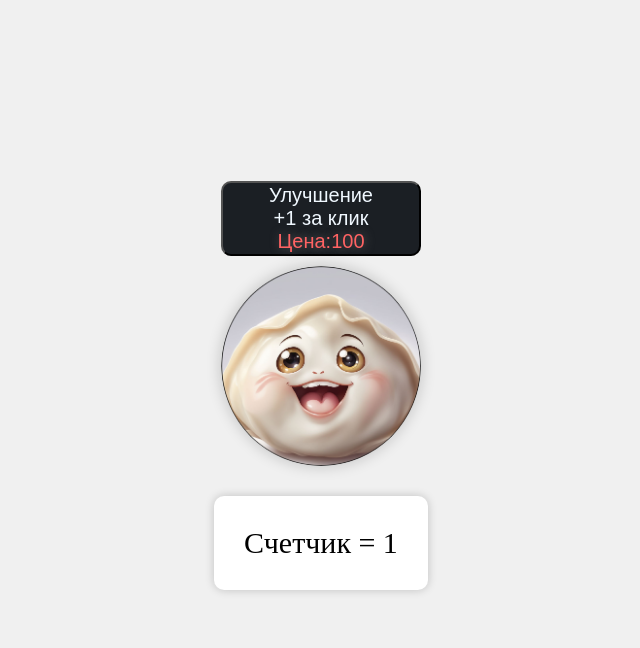
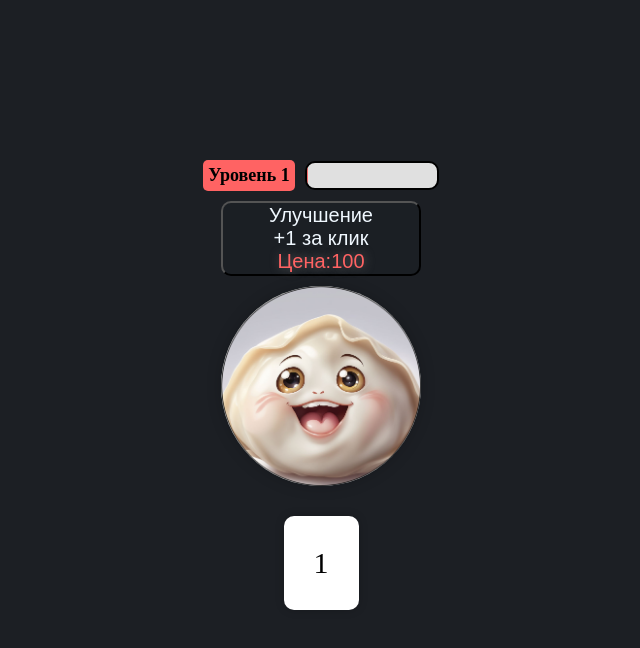
Before and after one commit to Project-271/Prototype-DumplingCoin, a plain HTML site: page index.html in a window 1280 px wide. Both pictures are taken after a click on the button 640 px from the left and 365 px from the top of the page. Shown: the whole page, without its empty margins (319-959 px from the left). Drawn offline with Linux system fonts and the light colour scheme.

Commit message:
Add files via upload

```diff
--- a/Index.js
+++ b/Index.js
@@ -1,62 +1,108 @@
+// ======= Инициализация переменных =======
 let countMoney = 0
 let click = 1
 let improvement_1Price = 100
-// Делаем примитивное прибавление +1 за клик
+
+let currentLevel = 1
+let moneyForNextLevel = 100
+let currentTaps = 0
+
+// ======= Функция обновления прогресс-бара =======
+function updateProgressBar() {
+	const progressFill = document.getElementById('progressFill')
+	const progress = (countMoney / moneyForNextLevel) * 100
+	progressFill.style.width = `${progress}%`
+}
+
+// ======= Функция повышения уровня =======
+function levelUp() {
+	currentLevel++
+	moneyForNextLevel *= 5
+
+	document.getElementById('rankLabel').innerText = `Уровень ${currentLevel}`
+	updateProgressBar()
+}
+
+// ======= Функция обработки кликов и подсчета =======
 function Count() {
-	if (countMoney < 1000) {
 	countMoney += click
-		document.getElementById('Count').innerText = `Счетчик = ${countMoney}`
+
+	document.getElementById('Count').innerText = countMoney
+	updateProgressBar()
+
+	if (countMoney >= moneyForNextLevel) {
+		levelUp()
+	}
+
 	return countMoney
 }
-}
-// Добавляем покупку скилла +1 к основному клику, с каждым улучшением цена увеличивается в 10 раз
+
+// ======= Функция увеличения значения клика =======
 function increaseClickValue() {
 	if (countMoney >= improvement_1Price) {
 		click += 1
 		countMoney -= improvement_1Price
 		improvement_1Price *= 10
-		document.getElementById('Count').innerText = `Счетчик = ${countMoney}`
-		document.getElementById('improvment_1Prise_increaseClickValue').innerText = improvement_1Price
+
+		document.getElementById('Count').innerText = countMoney
+		document.getElementById('improvment_1Prise_increaseClickValue').innerText =
+			improvement_1Price
 		alert(`Бустер активирован! Теперь каждый клик добавляет ${click}.`)
 	} else {
 		alert('Недостаточно средств! Продолжай кликать...')
 	}
 }
-// Обработка множественных касаний
-document.querySelector('.mainСharacter').addEventListener('touchstart', function(event) {
-    event.preventDefault();
+
+// ======= Обработка событий касания =======
+document.querySelector('.mainСharacter').addEventListener(
+	'touchstart',
+	function (event) {
+		event.preventDefault()
 		for (let i = 0; i < event.touches.length; i++) {
-        Count();
+			Count()
 		}
-}, { passive: true });
+	},
+	{ passive: true }
+)
 
-// Анимация при клике
+// ======= Анимация кнопки при нажатии и перемещении =======
 function pressAndMoveButton(button) {
 	button.classList.add('press-move')
 	setTimeout(function () {
 		button.classList.remove('press-move')
 	}, 300)
 }
-// + click улетает
- // Функция для отображения летающих чисел
+
+// ======= Анимация кнопки при нажатии и перемещении =======
+function pressAndMoveButton(button) {
+	button.classList.add('press-move')
+	setTimeout(function () {
+		button.classList.remove('press-move')
+	}, 300)
+}
+
 function handleClick(event) {
-    const button = event.currentTarget;
-    const rect = button.getBoundingClientRect();
-    const x = event.clientX - rect.left;
-    const y = event.clientY - rect.top;
+	const button = event.currentTarget
+	const rect = button.getBoundingClientRect()
 
-    // Создаем элемент для числа
-    const numberElement = document.createElement('div');
-    numberElement.className = 'floating-number';
-    numberElement.innerText = `+${click}`;
-    numberElement.style.left = `${x}px`;
-    numberElement.style.top = `${y}px`;
+	const numberElement = document.createElement('div')
+	numberElement.className = 'floating-number'
+	numberElement.innerText = `+${click}`
 
-    // Добавляем элемент в кнопку
-    button.appendChild(numberElement);
+	const x = event.clientX - rect.left
+	const y = event.clientY - rect.top
+	numberElement.style.position = 'absolute'
+	numberElement.style.left = `${x}px`
+	numberElement.style.top = `${y}px`
 
-    // Удаляем элемент после завершения анимации
+	button.appendChild(numberElement)
+
 	setTimeout(() => {
-      numberElement.remove();
-    }, 1000);
+		numberElement.style.transform = 'translateY(-50px)'
+		numberElement.style.opacity = '0'
+	}, 0)
+
+	setTimeout(() => {
+		numberElement.remove()
+	}, 1000)
 }
--- a/index.html
+++ b/index.html
@@ -8,10 +8,18 @@
     <title>Dumplingcoin</title>
   </head>
   <body>
+    <!-- УРОВНИ РАНГОВ ТУДА СЮДА -->
+<div class="rank-container">
+  <span id="rankLabel">Уровень 1</span>
+  <div class="progress-bar">
+    <div id="progressFill"></div>
+  </div>
+</div>
+
 
   <button  onclick="increaseClickValue()" class="improvments" >Улучшение <br>+1 за клик<br><div class="priceColor">Цена:<span id="improvment_1Prise_increaseClickValue">100</span></div></button>
 
 <button onclick="handleClick(event); pressAndMoveButton(this); Count()" class="mainСharacter" ></button>
-<p id="Count">Счетчик = 0</p>
+<p id="Count">0</p>
   </body>
   </html>
--- a/style.css
+++ b/style.css
@@ -5,14 +5,15 @@ body {
     align-items: center;
     height: 100vh;
     margin: 0;
-    background-color: rgb(240, 240, 240);
+    background-color: #1c1f24;
 }
 
 .mainСharacter {
+  position: relative;
     width: 200px;
     height: 200px;
     border: none;
-    background-image: url('./rangs/default-pelmen.png');
+    background-image: url('./photo/default-pelmen.png');
     background-size: cover;
     background-position: center;
     border-radius: 50%;
@@ -55,23 +56,61 @@ body {
     .press-move {
       animation: pressAndMoveForward 0.3s ease-out;
     }
-/* Цифры улетают за тап */
-    .floating-number {
-      position: absolute;
-      color: rgb(255, 255, 255);
-      font-size: 25px;
-      font-weight: bold;
-      animation: floatUp 1s ease-out forwards;
-      pointer-events: none;
-    }
-
-    @keyframes floatUp {
-      0% {
+/* Анимация для плавного подъема и исчезновения чисел */
+@keyframes floatUp {
+    0% {
         opacity: 1;
         transform: translateY(0);
-      }
-      100% {
+    }
+    100% {
         opacity: 0;
-        transform: translateY(-50px);
-      }
+        transform: translateY(-100px);
     }
+}
+
+.floating-number {
+    position: absolute;
+    color: rgb(255, 255, 255);
+    font-size: 25px;
+    font-weight: bold;
+    pointer-events: none;
+    transform: translateY(0);
+    opacity: 1;
+    animation: floatUp 1s ease-out forwards;
+}
+
+
+
+/*  РАНГИ И УРОВНИ */
+.rank-container {
+  display: flex;
+  align-items: center;
+  justify-content: center;
+  margin-bottom: 10px;
+}
+
+.progress-bar {
+  width: 130px;
+  height: 25px;
+  background-color: #e0e0e0;
+  border-radius: 10px;
+  overflow: hidden;
+  margin-left: 10px;
+  border:2px solid black;
+}
+
+#progressFill {
+  width: 0;
+  height: 100%;
+  background-color: rgba(255, 0, 0, 0.534);
+  transition: width 0.3s ease;
+}
+
+#rankLabel {
+  background-color: #ff6363;
+  border-radius: 5px;
+  padding:5px ;
+  font-weight: bold;
+  font-size: 18px;
+
+}
```
Also changed, not shown: photo/default-pelmen.png (added), photo/dumplingcoin.jpeg (added). Lines whose indentation alone changed are shown as unchanged.
